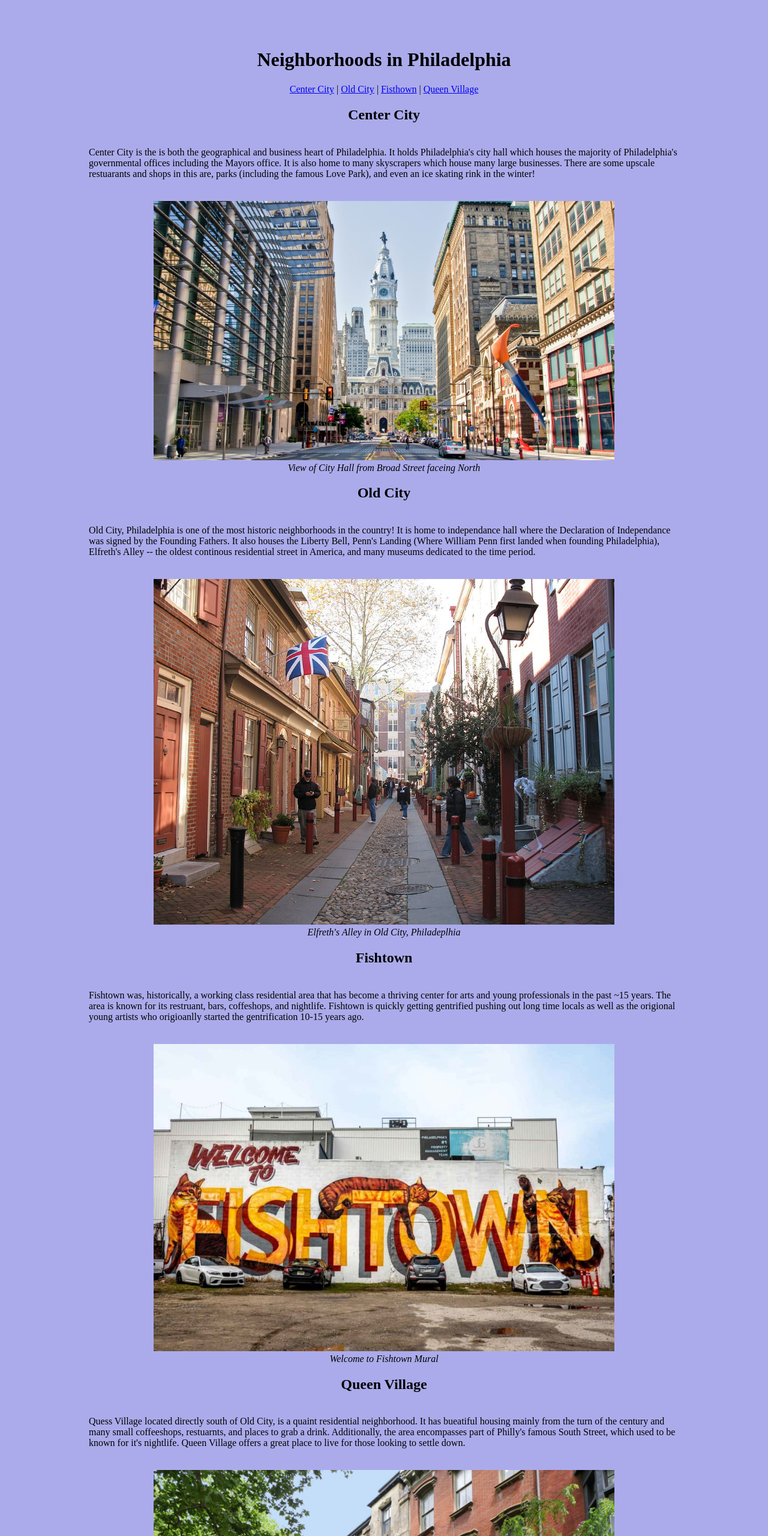
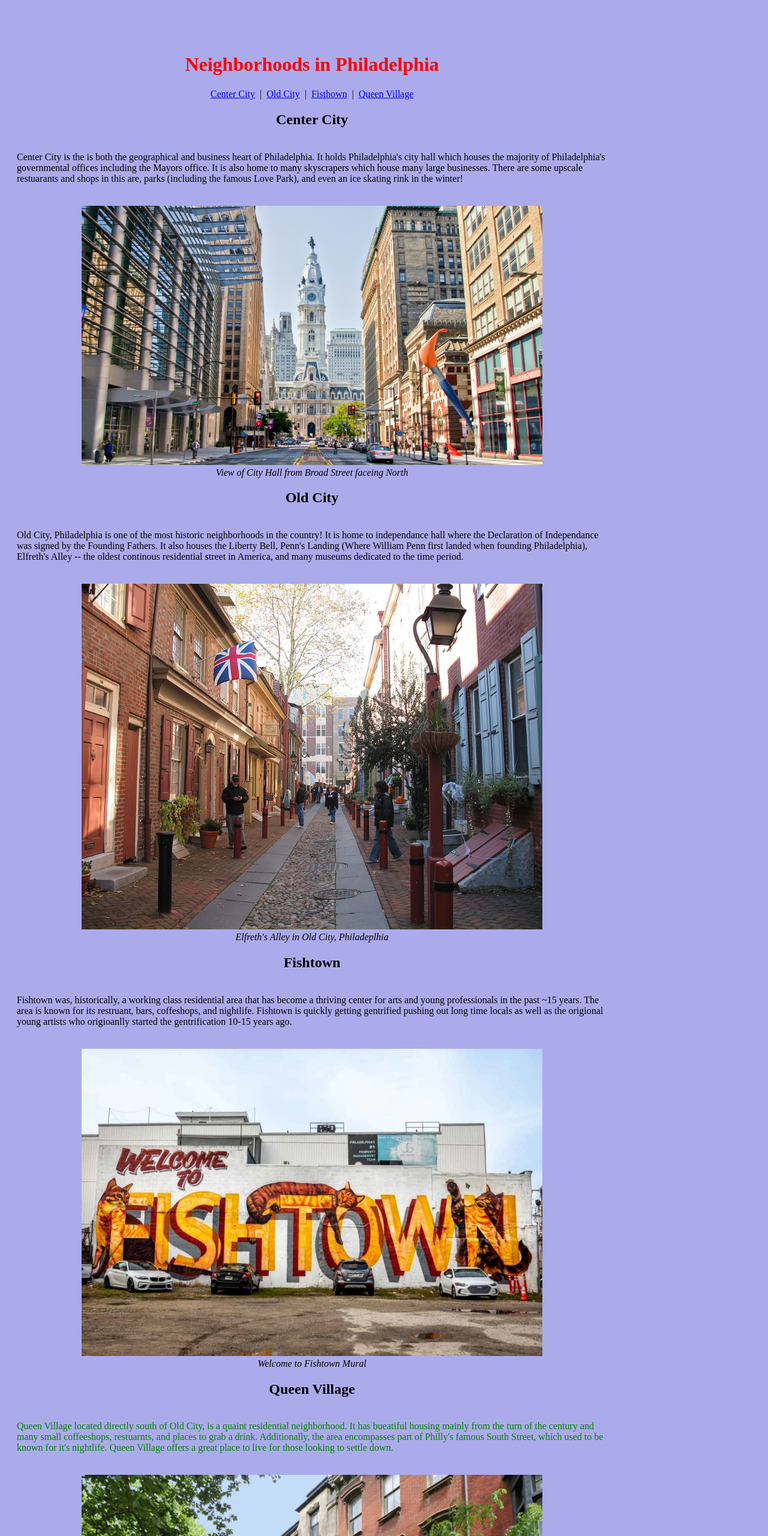
Before and after one commit to Philly-CodeCamp-Feb2022/js-assignment-4-html-me-something-gibbarko, a website: page index.html in a window 1280 px wide. Shown: the top 2560 px of the page at 60% size. Drawn offline with Linux system fonts and the light colour scheme.

Commit message:
Made changes to CSS and HTML to meet project requirements

```diff
--- a/index.html
+++ b/index.html
@@ -6,9 +6,9 @@
    <link rel="stylesheet" href="styles.css">
 </head>
 
-<body>
-   <header>
-      <h1>Neighborhoods in Philadelphia</h1>
+<body class="MainPage">
+   <header class="MainPage">
+      <h1 id="mainHeading">Neighborhoods in Philadelphia </h1>
       <!-- <nav>
          <ul>
             <li><a href="#center">Center City</a></li>
@@ -16,8 +16,8 @@
             <li><a href="#fishtown">Fisthown</a></li>
             <li><a href="#queen">Queen Village</a></li>
          </ul> -->
-      <div id='links'><a href="#center">Center City</a> | <a href="#oldCity">Old City</a> | <a
-            href="#fishtown">Fisthown</a> |
+      <div id='links'><a href="#center">Center City</a>&nbsp |&nbsp <a href="#oldCity">Old City</a>&nbsp |&nbsp <a
+            href="#fishtown">Fisthown</a> &nbsp|&nbsp
          <a href="#queen">Queen Village</a>
       </div>
       </nav>
@@ -71,8 +71,8 @@
          <section>
             <a name="queen"></a>
             <h2>Queen Village</h2>
-            <p>
-               Quess Village located directly south of Old City, is a quaint residential neighborhood. It has bueatiful
+            <p id="testP" class="funParagraph">
+               Queen Village located directly south of Old City, is a quaint residential neighborhood. It has bueatiful
                housing mainly from the turn of the century and many small coffeeshops, restuarnts, and places to grab a
                drink. Additionally, the area encompasses part of Philly's famous South Street, which used to be known
                for it's nightlife. Queen Village offers a great place to live for those looking to settle down.
@@ -84,7 +84,7 @@
          </section>
       </article>
    </main>
-   <footer>
+   <footer class="MainPage">
       <p>Website made by Gibb :)</p>
    </footer>
 </body>
--- a/styles.css
+++ b/styles.css
@@ -1,12 +1,17 @@
 /* Write your CSS here! */
 body {
+  display: block;
 	width: 100%;
 	max-width: 1024px;
-	margin: 0 auto;
+	margin: 8px;
 	background-color: rgb(171, 171, 235);
 	font-size: 62.5%;
   padding-top: 60px;
   padding-bottom: 40px;
+}
+
+#mainHeading {
+  color: red;
 }
 
 figure {
@@ -46,3 +51,7 @@ footer p {
 img {
 	width: 75%;
 }
+
+.funParagraph{
+  color: green;
+}
```
